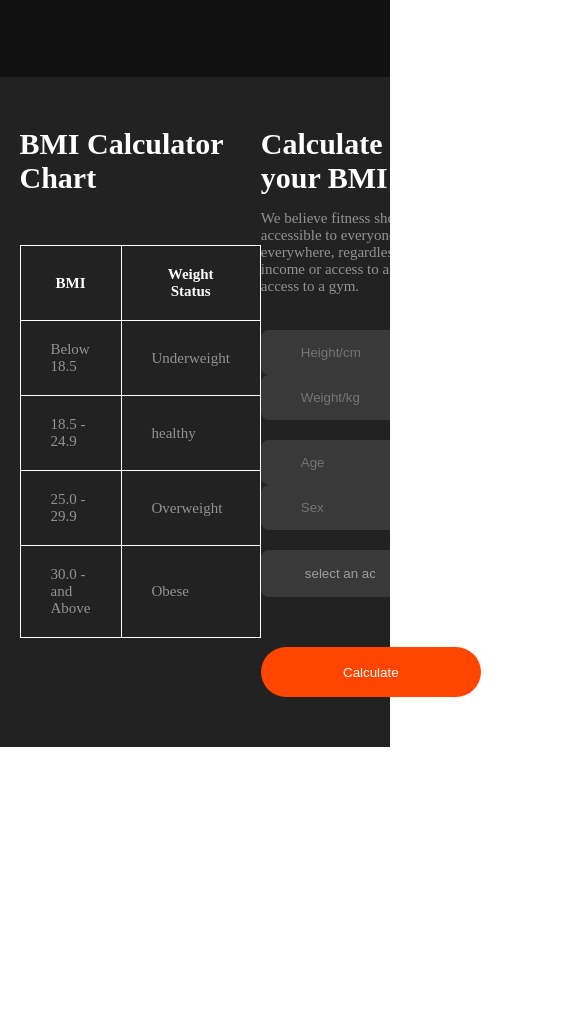
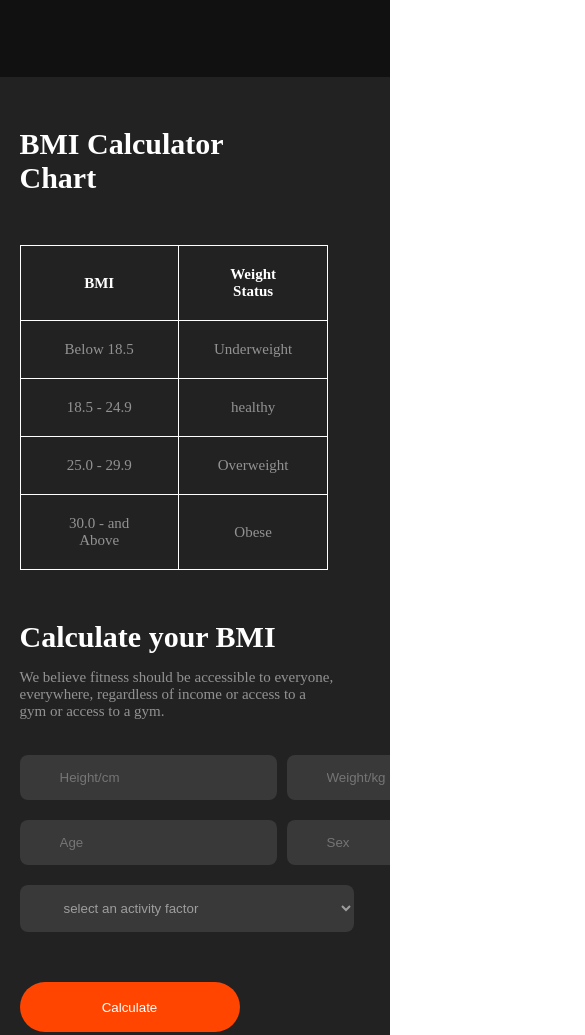
Before and after one commit to rumman321/Assignment2-B10, a plain HTML site: page index.html in a window 390 px wide. Shown: the part 3749-4784 px from the top of the page, 585 px wide, since content can reach past the window. Before the commit the page ends 4496 px from the top, so only its background shows below. Drawn offline with Linux system fonts and the light colour scheme.

Commit message:
BMI Calculator section responsive done

```diff
--- a/responsive.css
+++ b/responsive.css
@@ -60,4 +60,30 @@
 
        }
 
+       .bmi-container{
+        flex-direction: column;
+
+    }
+
+    .bmi-chart{
+        width: 80%;
+    }
+    .bmi-chart table{
+        width: 110%;
+        text-align: center;
+
+    }
+    .Calculator{
+        width: 90%;
+        margin-top: 50px;
+    }
+    .input-bmi {
+        margin-top: 20px;
+        display: flex;
+        gap: 10px;
+    }
+    .select select{
+
+        width: 106%;
+    }
 }
```
